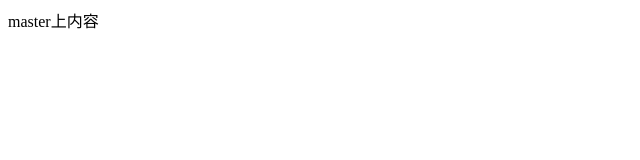
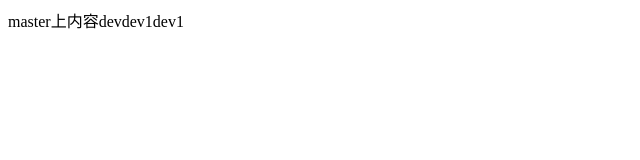
Before and after one commit to liulongrong/gitTest, a plain HTML site: page index.html in a window 1280 px wide. Shown: the whole page, without its empty margins (0-640 px from the left). Drawn offline with Linux system fonts and the light colour scheme.

Commit message:
dev1上index.html文件提交

```diff
--- a/index.html
+++ b/index.html
@@ -5,6 +5,6 @@
 	<title>master</title>
 </head>
 <body>
-	<div>master上内容</div>
+	<div>master上内容devdev1dev1</div>
 </body>
 </html>
```
